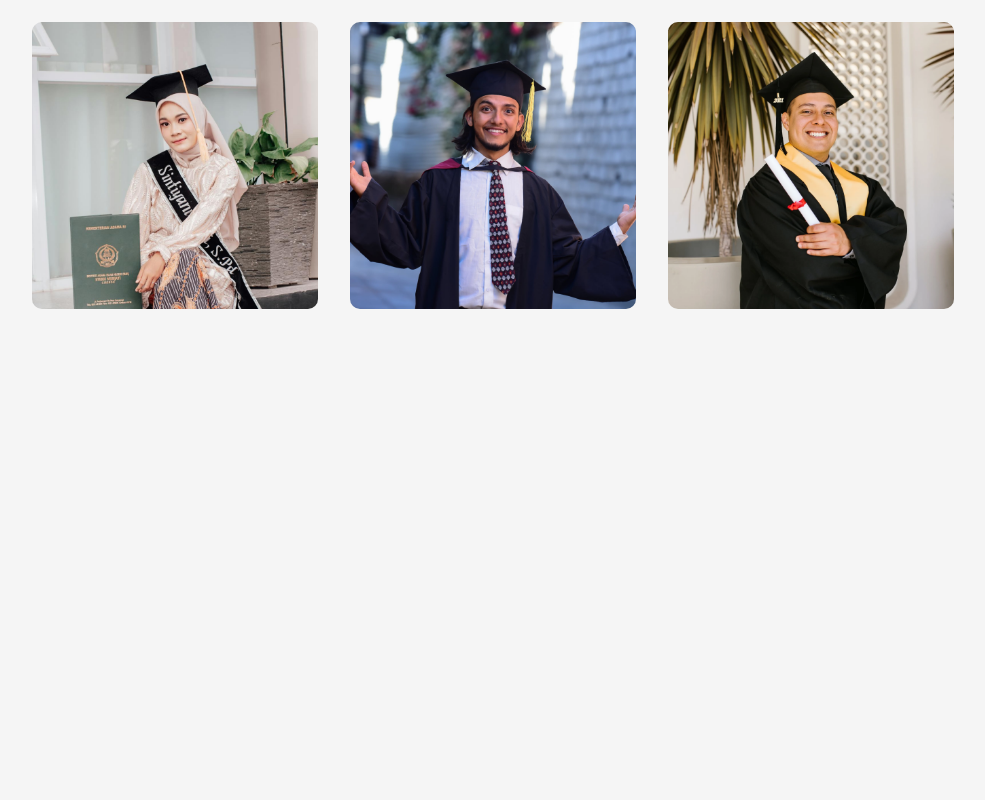
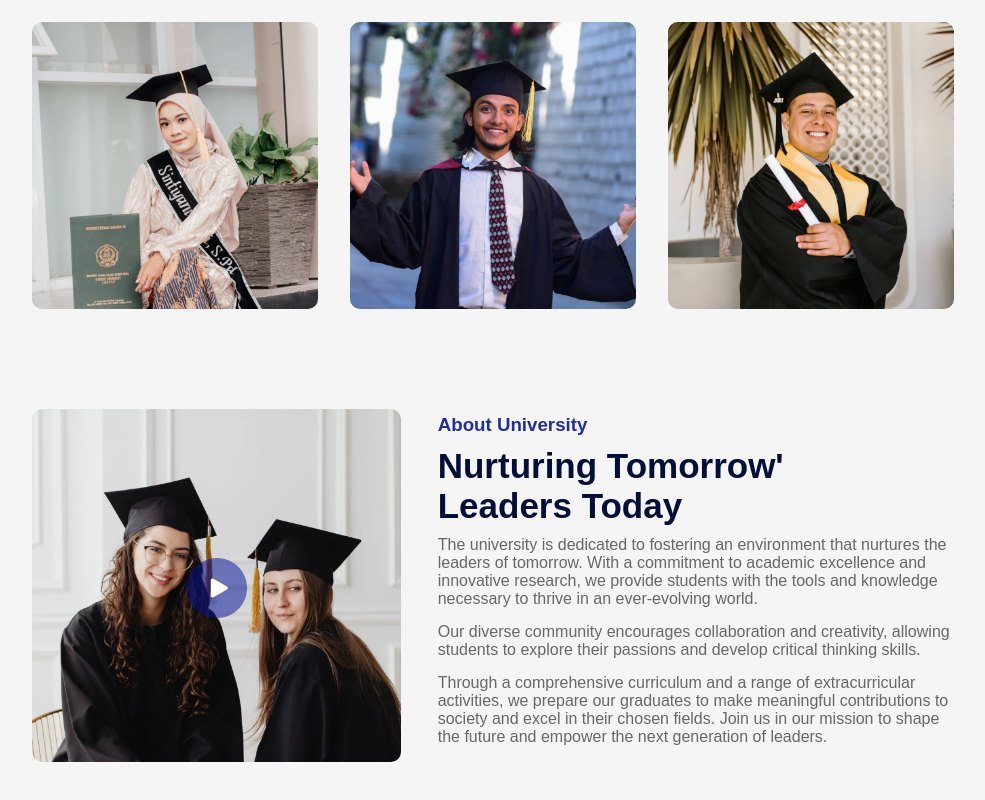
Before and after one commit to nisch-mhrzn/College-website, a React (Vite) app: page / in a window 1280 px wide. Shown: the part 987-1787 px from the top of the page, without its empty margins (147-1132 px from the left). Before the commit the page ends 1376 px from the top, so only its background shows below. Built offline with nearby package versions, Linux system fonts and the light colour scheme; a web font is replaced by a local one.

Commit message:
`Added About component to App component`

```diff
--- a/src/App.jsx
+++ b/src/App.jsx
@@ -1,3 +1,4 @@
+import About from "./components/ABout/About"
 import Hero from "./components/Hero/Hero"
 import Navbar from "./components/Navbar/Navbar"
 import Programs from "./components/Programs/Programs"
@@ -12,6 +13,7 @@ const App = () => {
       <div className="container">
     <Title subTitle ='Our Programs' title='What we offer'/>
       <Programs/>
+      <About/>
       </div>
     </div>
   )
--- /dev/null
+++ b/src/components/ABout/About.css
@@ -0,0 +1,47 @@
+.about{
+    margin: 100px auto;
+    display: flex;
+    align-items: center;
+    justify-content: space-between;
+    width: 90%;
+}
+
+.about-left{
+    flex-basis: 40%;
+    position: relative;
+}
+
+.about-right{
+    flex-basis: 56%;
+}
+
+.about-img{
+    width: 100%;
+    border-radius: 10px;
+}
+
+.play-icon{
+    width: 60px;
+    position: absolute;
+    top: 50%;
+    left: 50%;
+    transform: translate(-50%,-50%);
+}
+
+.about h3{
+    font-weight: 600;
+    font-weight: 16px;
+    color: #212ea0;
+}
+.about h2{
+    font-size: 35px;
+
+    color: #000f38;
+    margin: 10px 0;
+    max-width: 400px;
+}
+
+.about p{
+    color: #676767;
+    margin-bottom: 15px;
+}
--- /dev/null
+++ b/src/components/ABout/About.jsx
@@ -0,0 +1,36 @@
+import './About.css'
+import about_img from '../../assets/about.png'
+import play_icon from '../../assets/play-icon.png'
+const About = () => {
+  return (
+    <div className='about'>
+      <div className='about-left'>
+        <img src={about_img} alt='' className='about-img' />
+        <img src={play_icon} alt='' className='play-icon' />
+      </div>
+      <div className='about-right'>
+        <h3>About University</h3>
+        <h2>Nurturing Tomorrow&apos; Leaders Today</h2>
+        <p>
+          The university is dedicated to fostering an environment that nurtures
+          the leaders of tomorrow. With a commitment to academic excellence and
+          innovative research, we provide students with the tools and knowledge
+          necessary to thrive in an ever-evolving world.
+        </p>
+        <p>
+          Our diverse community encourages collaboration and creativity,
+          allowing students to explore their passions and develop critical
+          thinking skills.
+        </p>
+        <p>
+          Through a comprehensive curriculum and a range of extracurricular
+          activities, we prepare our graduates to make meaningful contributions
+          to society and excel in their chosen fields. Join us in our mission to
+          shape the future and empower the next generation of leaders.
+        </p>
+      </div>
+    </div>
+  )
+}
+
+export default About
```
